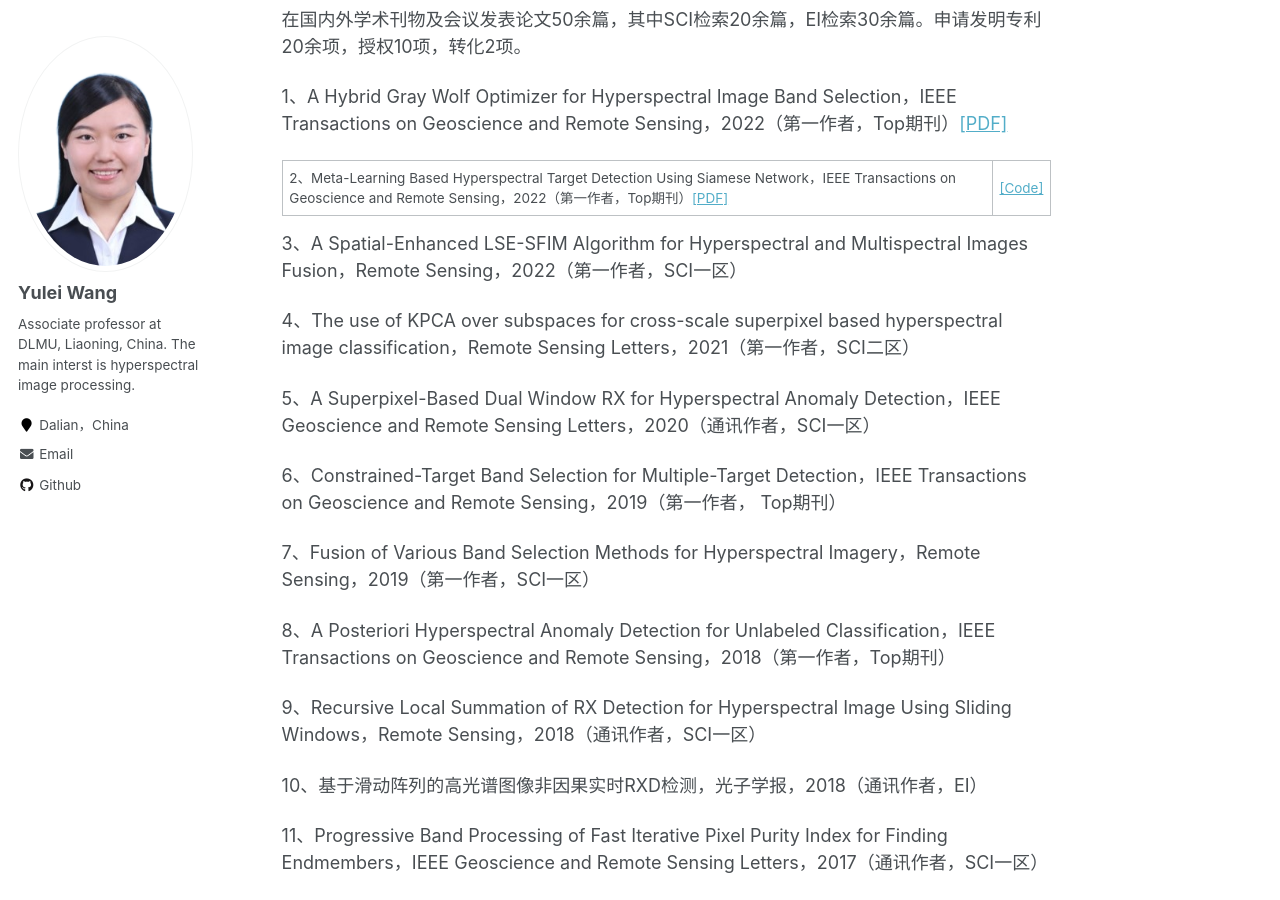
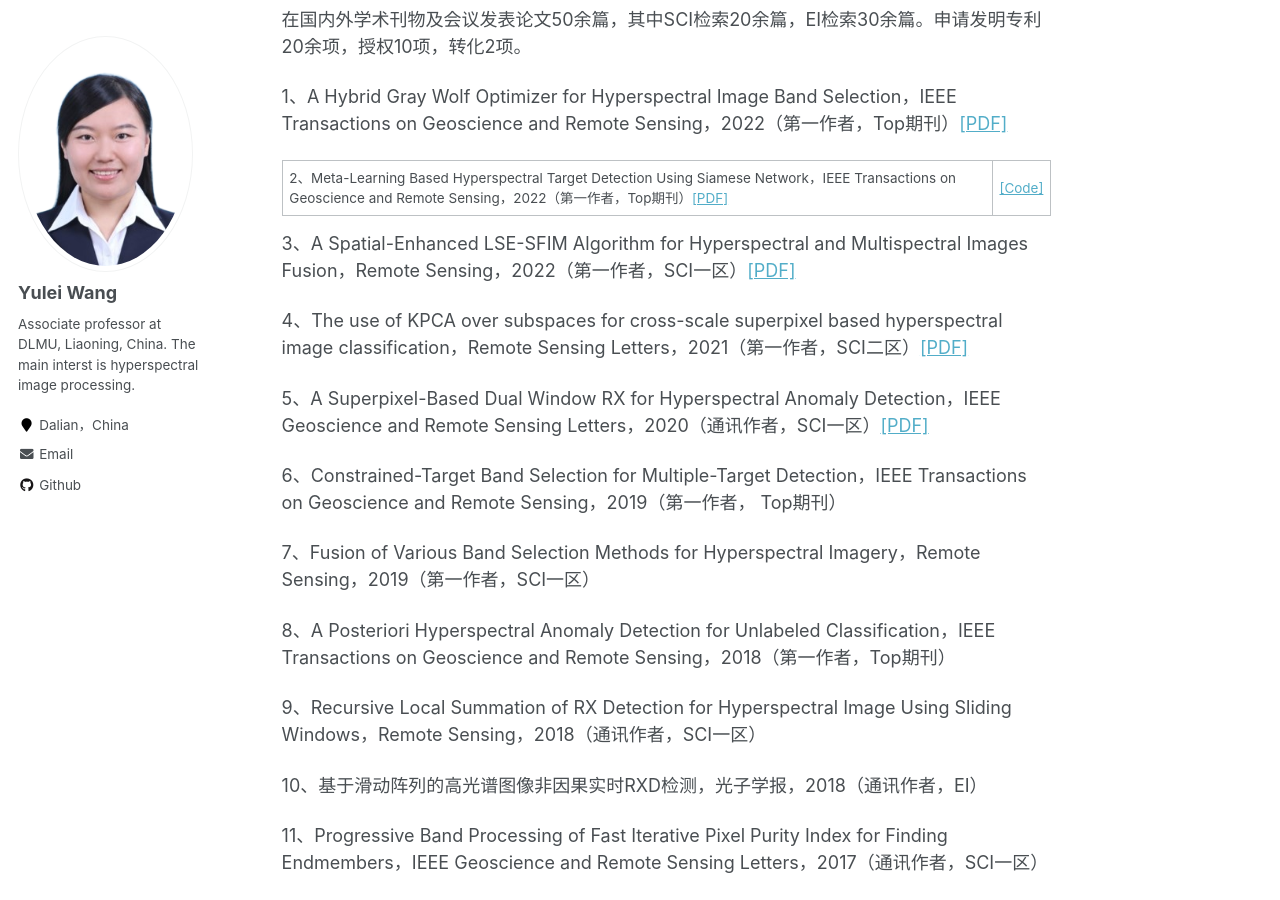
Before and after one commit to YuleiWang1/YuleiWang1.github.io, a Jekyll site: the page built from _pages/about.md, in a window 1280 px wide and 900 px high, scrolled down 758 px. Built offline with Jekyll 4.4.1, drawn with Linux system fonts in a browser that asks for light colours.

Commit message:
Update about.md

```diff
--- a/_pages/about.md
+++ b/_pages/about.md
@@ -28,11 +28,11 @@ redirect_from:
 
 2、Meta-Learning Based Hyperspectral Target Detection Using Siamese Network，IEEE Transactions on Geoscience and Remote Sensing，2022（第一作者，Top期刊）[[PDF]](../files/Meta-Learning_Based_Hyperspectral_Target_Detection_Using_Siamese_Network.pdf)|[[Code]](https://github.com/YuleiWang1/MLSN)
 
-3、A Spatial-Enhanced LSE-SFIM Algorithm for Hyperspectral and Multispectral Images Fusion，Remote Sensing，2022（第一作者，SCI一区）
+3、A Spatial-Enhanced LSE-SFIM Algorithm for Hyperspectral and Multispectral Images Fusion，Remote Sensing，2022（第一作者，SCI一区）[[PDF]](../files/A Spatial-Enhanced LSE-SFIM Algorithm for Hyperspectral and Multispectral Images Fusion.pdf)
 
-4、The use of KPCA over subspaces for cross-scale superpixel based hyperspectral image classification，Remote Sensing Letters，2021（第一作者，SCI二区）
+4、The use of KPCA over subspaces for cross-scale superpixel based hyperspectral image classification，Remote Sensing Letters，2021（第一作者，SCI二区）[[PDF]](../files/The use of KPCA over subspaces for cross-scale superpixel based hyperspectral image classification.pdf)
 
-5、A Superpixel-Based Dual Window RX for Hyperspectral Anomaly Detection，IEEE Geoscience and Remote Sensing Letters，2020（通讯作者，SCI一区）
+5、A Superpixel-Based Dual Window RX for Hyperspectral Anomaly Detection，IEEE Geoscience and Remote Sensing Letters，2020（通讯作者，SCI一区）[[PDF]](../files/A_Superpixel-Based_Dual_Window_RX_for_Hyperspectral_Anomaly_Detection.pdf)
 
 6、Constrained-Target Band Selection for Multiple-Target Detection，IEEE Transactions on Geoscience and Remote Sensing，2019（第一作者， Top期刊）
 
```
